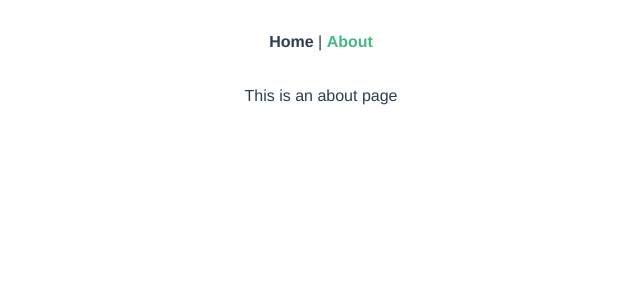
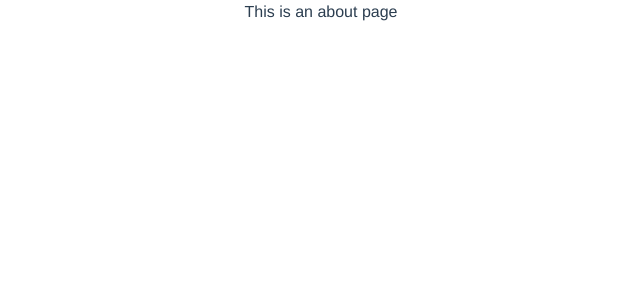
Before and after one commit to tilda/web, a Vue app: page /about in a window 1280 px wide. Shown: the top 300 px of the page, without its empty margins (319-959 px from the left). Built offline with nearby package versions, Linux system fonts and the light colour scheme.

Commit message:
scunthorpe problem

```diff
--- a/src/App.vue
+++ b/src/App.vue
@@ -1,12 +1,17 @@
 <template>
   <div id="app">
-    <div id="nav">
-      <router-link to="/">Home</router-link> |
-      <router-link to="/about">About</router-link>
-    </div>
+    <Header/>
     <router-view/>
   </div>
 </template>
+
+<script>
+import Header from './components/Header'
+
+export default {
+  components: Header
+}
+</script>
 
 <style>
 #app {
--- a/src/components/Header.vue
+++ b/src/components/Header.vue
@@ -0,0 +1,6 @@
+<template>
+    <header class="flex items-center flex-wrap justify-between">
+        <router-link to="/">Home</router-link>
+        <router-link to="/about">About</router-link>
+    </header>
+</template>
```
